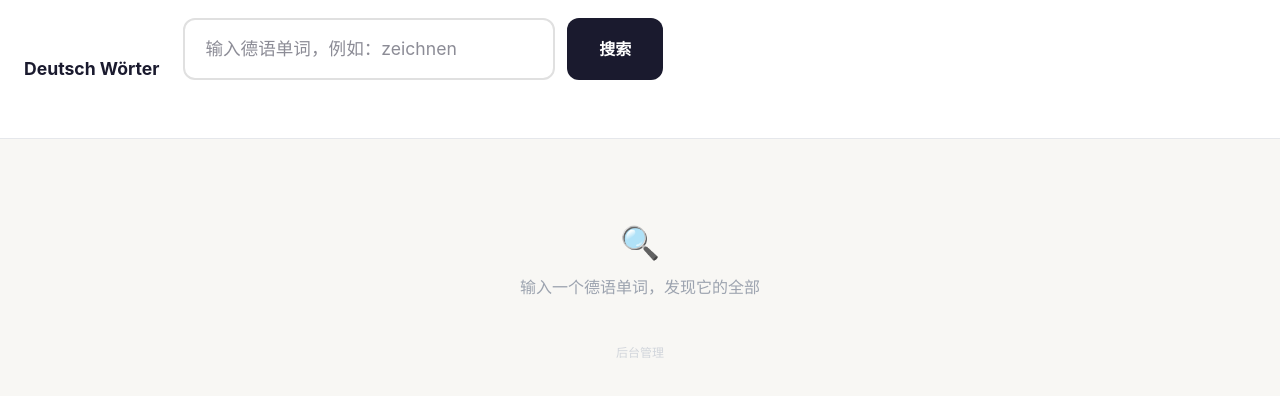
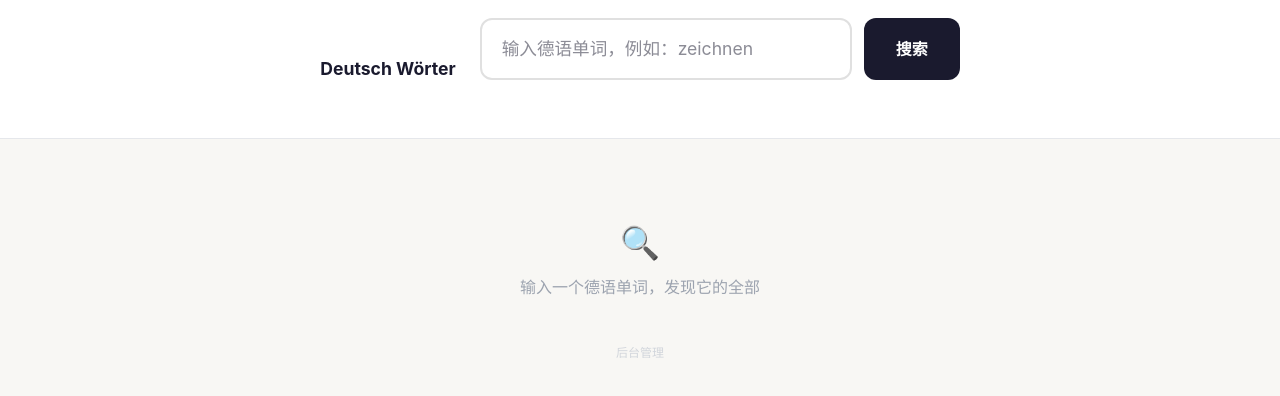
Before and after one commit to feifei0131/deutschwoerter, a Next.js app: page / in a window 1280 px wide. Shown: the top 396 px of the page. Built offline with nearby package versions, Linux system fonts and the light colour scheme; no server answers.

Commit message:
fix: wordFamily undefined bug，搜索栏居中

```diff
--- a/app/page.js
+++ b/app/page.js
@@ -49,6 +49,7 @@ function HomeContent() {
         borderBottom: '1px solid #e5e7eb',
         display: 'flex',
         alignItems: 'center',
+        justifyContent: 'center',
         gap: '24px',
         background: '#fff',
         position: 'sticky',
--- a/components/WordCard.js
+++ b/components/WordCard.js
@@ -335,7 +335,7 @@ function WordFamily({ wordFamily: initialFamily, onWordClick, isAdmin, word, onF
         ) : null
       )}
 
-      {(!wordFamily || wordFamily.length === 0) && <p className="wc-empty">暂无词族数据</p>}
+      {(!localFamily || localFamily.length === 0) && <p className="wc-empty">暂无词族数据</p>}
     </div>
   )
 }
```
